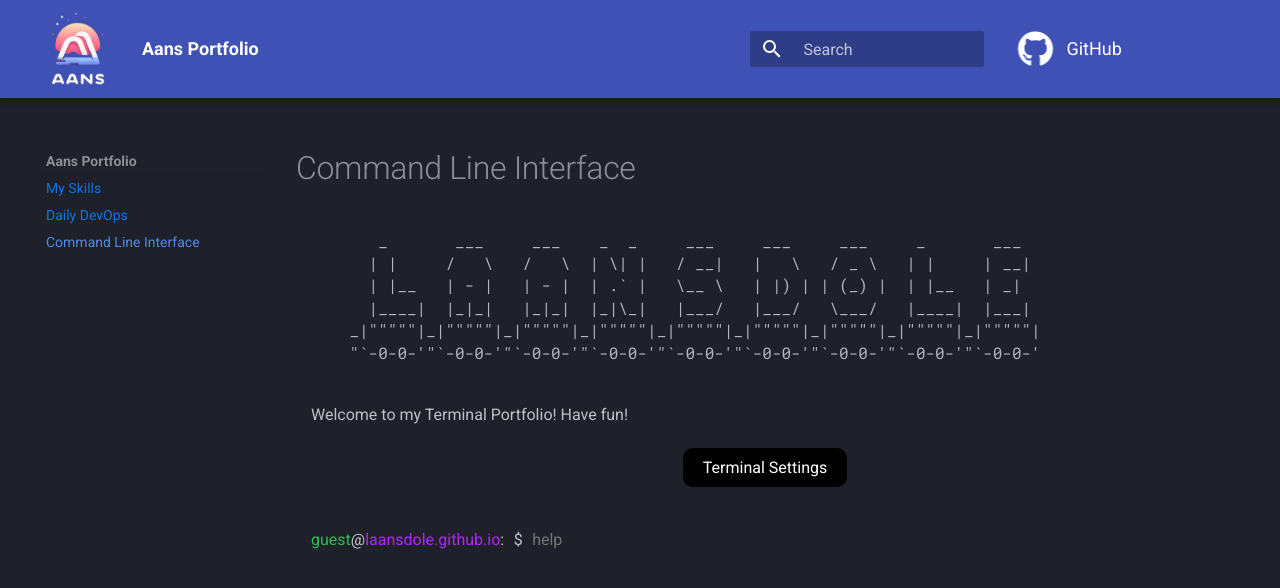
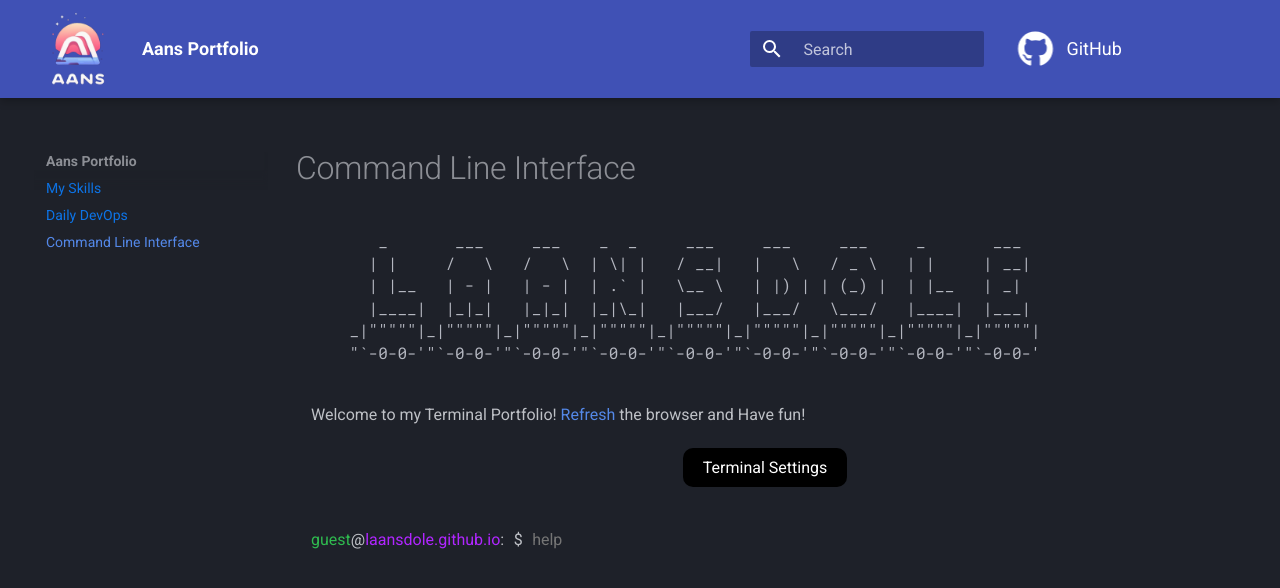
Before and after one commit to LaansDole/LaansDole, an MkDocs documentation site: the page built from docs/cli.md, in a window 1280 px wide. Shown: the top 588 px of the page. Built offline with MkDocs 1.6.1 and Material for MkDocs 9.7.7, drawn with Linux system fonts in a browser that asks for light colours; comment, search, counter and statistics services are not loaded.

```diff
--- a/docs/cli.md
+++ b/docs/cli.md
@@ -8,7 +8,7 @@
     _|"""""|_|"""""|_|"""""|_|"""""|_|"""""|_|"""""|_|"""""|_|"""""|_|"""""|
     "`-0-0-'"`-0-0-'"`-0-0-'"`-0-0-'"`-0-0-'"`-0-0-'"`-0-0-'"`-0-0-'"`-0-0-'
     </pre>
-      Welcome to my Terminal Portfolio! Have fun!
+      Welcome to my Terminal Portfolio! <a href="https://laansdole.github.io/LaansDole/cli/" target="_self">Refresh</a> the browser and Have fun!
       <div class="setting">
         <button id="settingsButton">Terminal Settings</button>
         <dialog id="settingsDialog">
--- a/docs/style/cli/cli.css
+++ b/docs/style/cli/cli.css
@@ -8,8 +8,6 @@
     padding: 0;
     font-size: 100%;
 }
-
-kbd {}
 
 input {
     border: none;
```
Also changed, not shown: site/cli/index.html, site/search/search_index.json, site/style/cli/cli.css, 1 other file.
